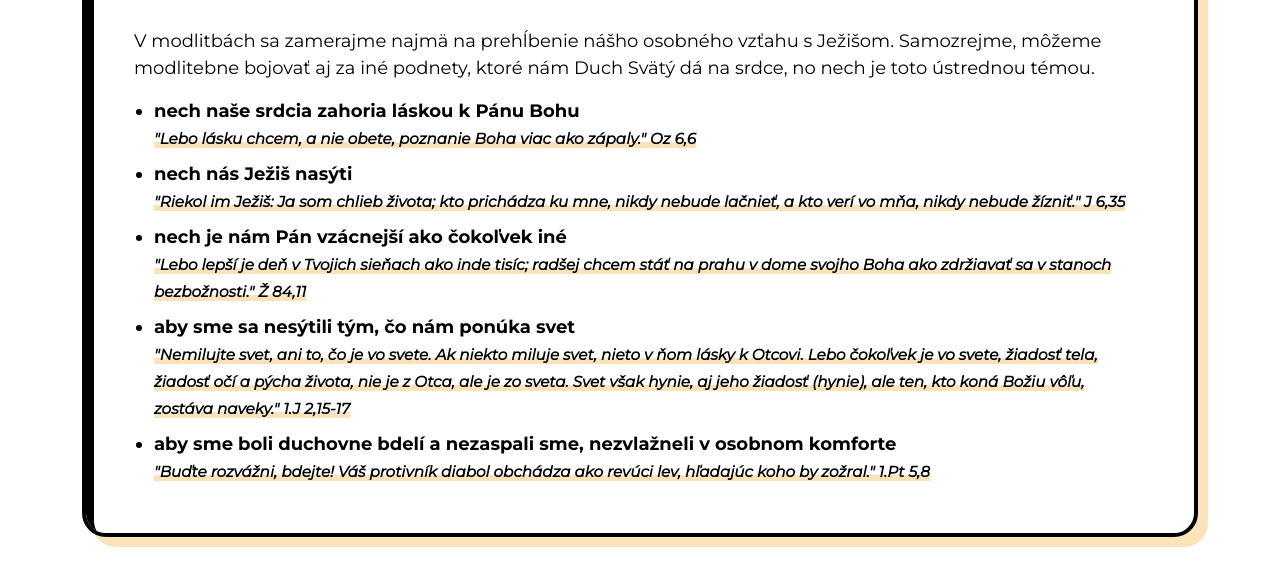
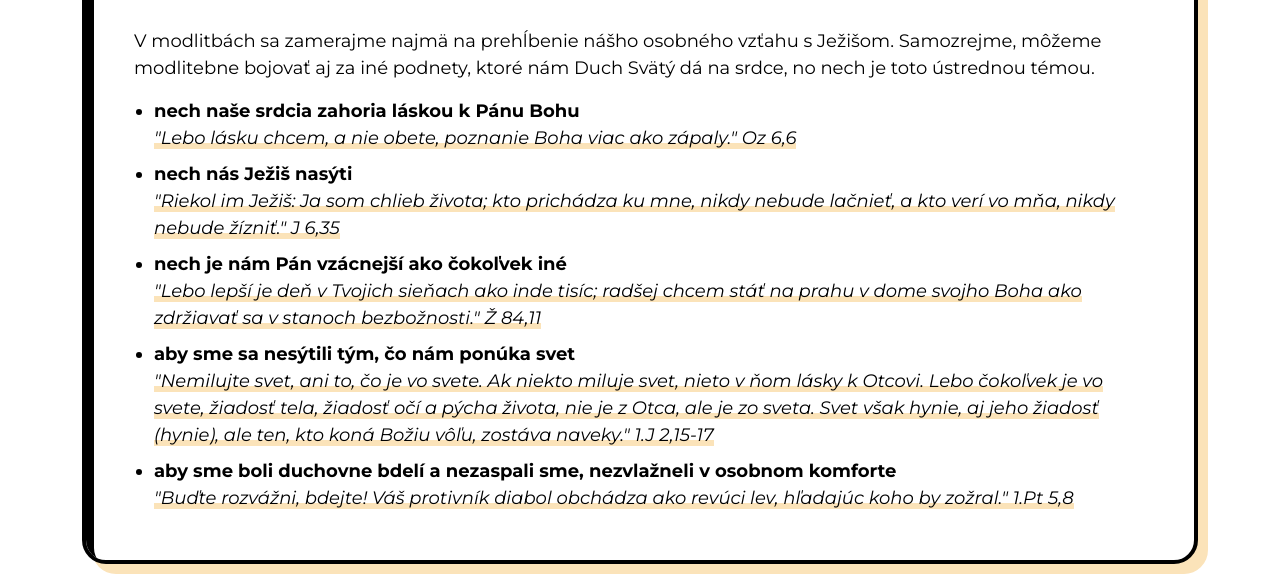
Before and after one commit to pergalsk/retaz-patmos-web, an Angular app: page / in a window 1280 px wide. Shown: the part 1100-1676 px from the top of the page. Built offline with nearby package versions, Linux system fonts and the light colour scheme; no server answers.

Commit message:
Fix 2024 verses styling

```diff
--- a/src/app/modules/year2024/contents/main-content2024/main-content2024.component.html
+++ b/src/app/modules/year2024/contents/main-content2024/main-content2024.component.html
@@ -62,7 +62,8 @@
     <li>
       <strong>nech naše srdcia zahoria láskou k Pánu Bohu</strong><br />
       <em class="bible-verse"
-        >"Lebo lásku chcem, a nie obete, poznanie Boha viac ako zápaly." Oz 6,6</em
+        >"Lebo lásku chcem, a nie obete, poznanie Boha viac ako zápaly."
+        <span class="nowrap">Oz 6,6</span></em
       >
     </li>
 
@@ -70,7 +71,7 @@
       <strong>nech nás Ježiš nasýti</strong><br />
       <em class="bible-verse"
         >"Riekol im Ježiš: Ja som chlieb života; kto prichádza ku mne, nikdy nebude lačnieť, a kto
-        verí vo mňa, nikdy nebude žízniť." J 6,35</em
+        verí vo mňa, nikdy nebude žízniť." <span class="nowrap">J 6,35</span></em
       >
     </li>
 
@@ -78,7 +79,7 @@
       <strong>nech je nám Pán vzácnejší ako čokoľvek iné</strong><br />
       <em class="bible-verse"
         >"Lebo lepší je deň v Tvojich sieňach ako inde tisíc; radšej chcem stáť na prahu v dome
-        svojho Boha ako zdržiavať sa v stanoch bezbožnosti." Ž 84,11</em
+        svojho Boha ako zdržiavať sa v stanoch bezbožnosti." <span class="nowrap">Ž 84,11</span></em
       >
     </li>
 
@@ -88,7 +89,7 @@
         >"Nemilujte svet, ani to, čo je vo svete. Ak niekto miluje svet, nieto v ňom lásky k Otcovi.
         Lebo čokoľvek je vo svete, žiadosť tela, žiadosť očí a pýcha života, nie je z Otca, ale je
         zo sveta. Svet však hynie, aj jeho žiadosť (hynie), ale ten, kto koná Božiu vôľu, zostáva
-        naveky." 1.J 2,15-17</em
+        naveky." <span class="nowrap">1.J 2,15-17</span></em
       >
     </li>
 
@@ -97,7 +98,7 @@
       ><br />
       <em class="bible-verse"
         >"Buďte rozvážni, bdejte! Váš protivník diabol obchádza ako revúci lev, hľadajúc koho by
-        zožral." 1.Pt 5,8</em
+        zožral." <span class="nowrap">1.Pt 5,8</span></em
       >
     </li>
   </ul>
--- a/src/app/modules/year2024/pages/page-year2024/page-year2024.component.scss
+++ b/src/app/modules/year2024/pages/page-year2024/page-year2024.component.scss
@@ -36,6 +36,8 @@ $inset-size: 8px;
   .white-bg {
     .bible-verse {
       box-shadow: inset 0 -6px 0 0 var(--primary-color);
+      font-weight: normal;
+      font-size: var(--bs-body-font-size);
     }
   }
 
--- a/src/styles/utilities.scss
+++ b/src/styles/utilities.scss
@@ -9,3 +9,7 @@
   -ms-user-select: none;
   user-select: none;
 }
+
+.nowrap {
+  white-space: nowrap;
+}
```
